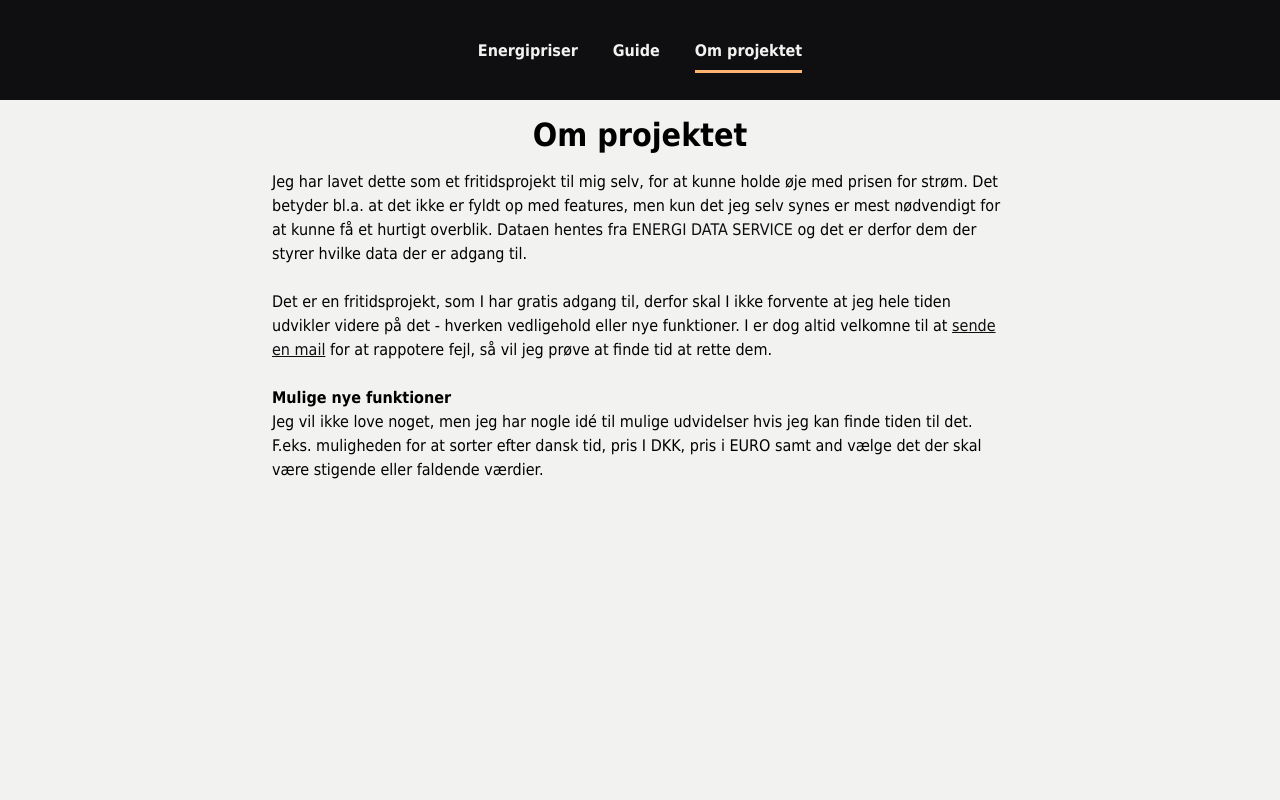
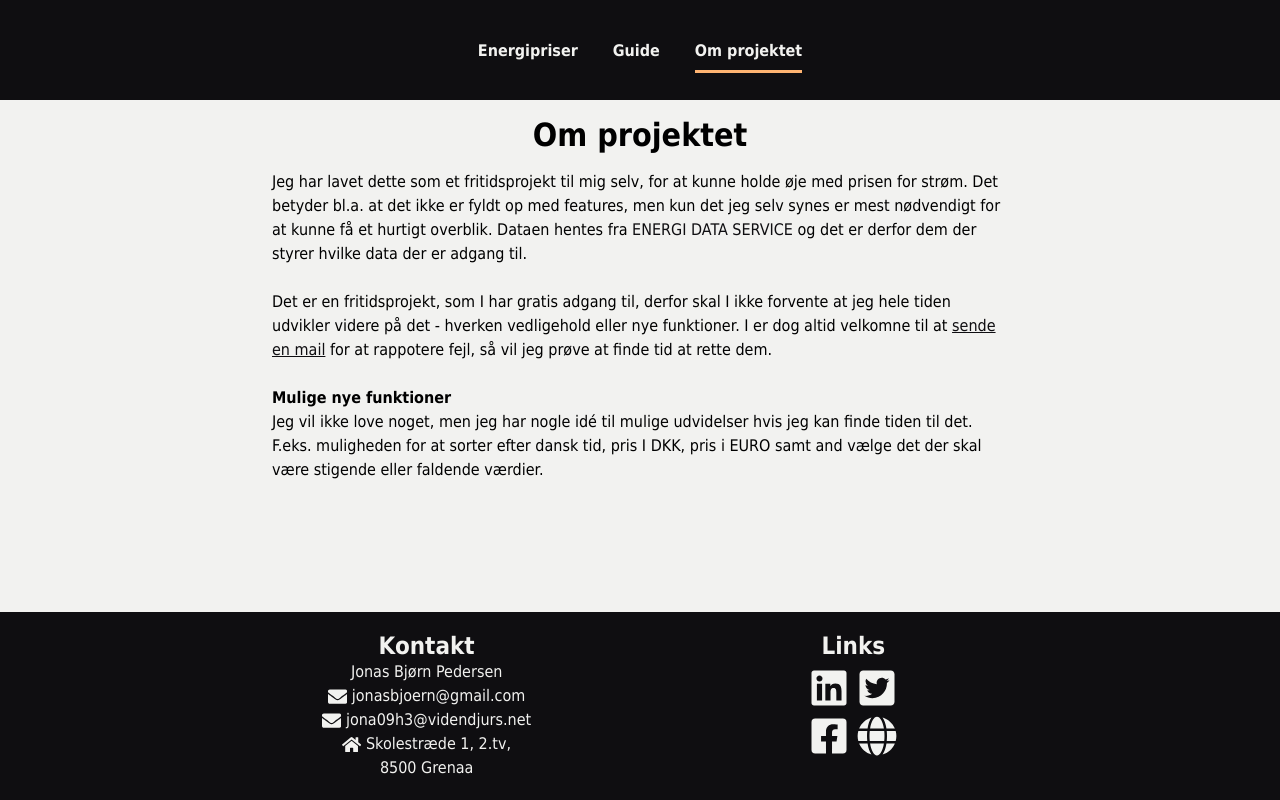
Before and after one commit to JoPed/Energiprices, a React (Vite) app: page /about in a window 1280 px wide. Built offline with nearby package versions, Linux system fonts and the light colour scheme.

Commit message:
added footer

```diff
--- a/src/App.jsx
+++ b/src/App.jsx
@@ -8,6 +8,7 @@ import Guide from "./pages/Guide";
 import About from "./pages/About";
 
 import Navbar from "./components/Navbar";
+import Footer from './components/Footer';
 
 function App() {
 
@@ -25,6 +26,8 @@ function App() {
 
       </Routes>
 
+      <Footer />
+
 
     </Router>
   )
--- /dev/null
+++ b/src/components/Footer.jsx
@@ -0,0 +1,57 @@
+import React from 'react';
+
+import '../scss/Footer.scss';
+import Row from 'react-bootstrap/Row'
+import Col from 'react-bootstrap/Col';
+
+import { FaEnvelope, FaHome, FaLinkedin, FaTwitterSquare, FaFacebookSquare, FaGlobe } from 'react-icons/fa';
+
+const Footer = () => {
+    return (
+        <footer className="footer">
+
+            <Row>
+                <Col xs={ { span: 12 } } lg={ { span: 4, offset: 2} } >
+
+                    <section className="contactInfo">
+
+                        <h2>Kontakt</h2>
+                        <ul>
+                            <li>Jonas Bjørn Pedersen</li>
+                            <li><a target="_blank" href="mailto:jonasbjoern@gmail.com"><FaEnvelope /> jonasbjoern@gmail.com</a></li>
+                            <li><a target="_blank" href="mailto:jona09h3@videndjurs.net"> <FaEnvelope /> jona09h3@videndjurs.net</a> </li>
+                            <li><FaHome /> Skolestræde 1, 2.tv, <br />8500 Grenaa</li>
+                        </ul>
+
+                    </section>
+
+                </Col>
+
+                <Col xs={ { span: 12 } } lg={ { span: 4 } } >
+
+                    <section className="socials">
+                        <h2>Links</h2>
+                        <Row className="mb-2 mt-2">
+                            <Col>
+                                <a href="https://www.linkedin.com/in/joped" target="_blank"><FaLinkedin /> </a>
+                                <a href="https://twitter.com/JoPed93" target="_blank"><FaTwitterSquare /> </a>
+                            </Col>
+                        </Row>
+                        <Row>
+                            <Col>
+                                <a href="https://www.facebook.com/profile.php?viewas=100000686899395&id=1468180457" target="_blank"><FaFacebookSquare /></a>
+                                <a href="#" target="_blank"><FaGlobe /></a>
+                            </Col>
+                        </Row>
+                    </section>
+
+                </Col>
+            </Row>
+
+
+
+        </footer>
+    )
+}
+
+export default Footer;
--- a/src/scss/App.scss
+++ b/src/scss/App.scss
@@ -14,6 +14,18 @@ html {
   box-sizing: inherit;
   margin: 0;
   padding: 0;
+}
+
+//*Setting up so the footer will always be on the bottom
+html,
+body,
+#root {
+    min-height: 100vh;
+}
+
+#root {
+    display: flex;
+    flex-direction: column;
 }
 
 a{
--- /dev/null
+++ b/src/scss/Footer.scss
@@ -0,0 +1,64 @@
+@import 'variables';
+
+.footer{
+    width: 100%;
+    background-color: $black;
+    color: $col_MainText;
+    margin-top: auto;
+    padding-inline: .75rem;
+    padding-block: 1.25rem;
+}
+
+.contactInfo{
+    width: fit-content;
+    margin-inline: auto;
+}
+
+.contactInfo ul {
+    list-style-type: none;
+    line-height: 1.5;
+    text-align: center;
+
+    svg {
+        font-size: 1.2rem;
+        vertical-align: middle;
+    }
+}
+
+.contactInfo h2{
+    text-align: center;
+}
+
+.contactInfo a, .socials a{
+    color: $col_MainText;
+        text-decoration: none;
+        display: block;
+        width: fit-content;
+        margin-inline: auto;
+
+        &:hover {
+            text-decoration: underline;
+            cursor: pointer;
+        }
+}
+
+.socials{
+    display: flex;
+    flex-direction: column;
+    align-items: center;
+    width: fit-content;
+    margin-inline: auto;
+}
+
+.socials a{
+    display: inline-block;
+
+    svg {
+        font-size: 2.5rem;
+        vertical-align: middle;
+    }
+}
+
+.socials a:nth-child(1), .socials a:nth-child(3){
+    margin-right: .5rem;
+}
```
